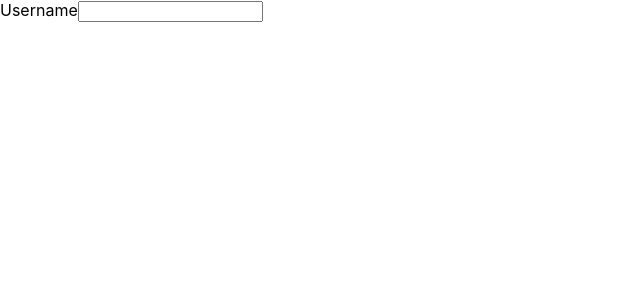
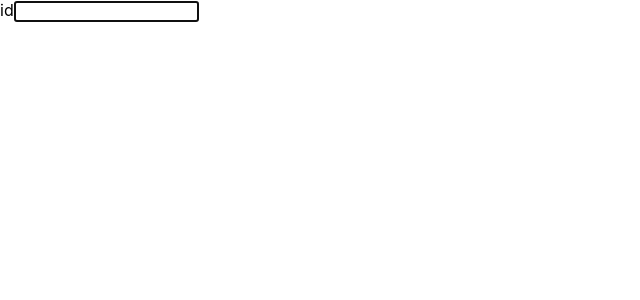
Before and after one commit to shirishagit/REACT-2, a React (Create React App) app in the folder react9/: page / in a window 1280 px wide. Shown: the top 300 px of the page, without its empty margins (0-640 px from the left). Built offline with nearby package versions, Linux system fonts and the light colour scheme.

Commit message:
updated files

```diff
--- a/react9/src/PRACTICE/CLASS COMPONENT/REFS /Refs.jsx
+++ b/react9/src/PRACTICE/CLASS COMPONENT/REFS /Refs.jsx
@@ -3,18 +3,35 @@ import React,{Component} from "react";
 class Refs extends Component{
     constructor(){
         super()
+        this.inputRef = React.createRef()
+        this.cbRef = null
+        this.setRef = element =>{
+            this.cbRef = element
+        }
     }
-    onfocseHandler(){
+    componentDidMount(){
+        if(this.cbRef){
+            this.cbRef.focus()
+        }
+    }
 
-    }
+    // componentDidMount(){
+        // this.inputRef.current.focus()
+        // console.log(this.inputRef)
+    // }
     render(){
         return(
             <div>
-                <label>Username</label>
-                <input ref={this.onfocseHandler}/>
+                {/* <label>Username</label> */}
+                {/* <input ref={this.inputRef}/> */}
+                <label>id</label>
+                <input type="text"  ref={this.setRef}/>
             </div>
         )
     }
-}
+
+    }
+
+
 
 export default Refs;
```
